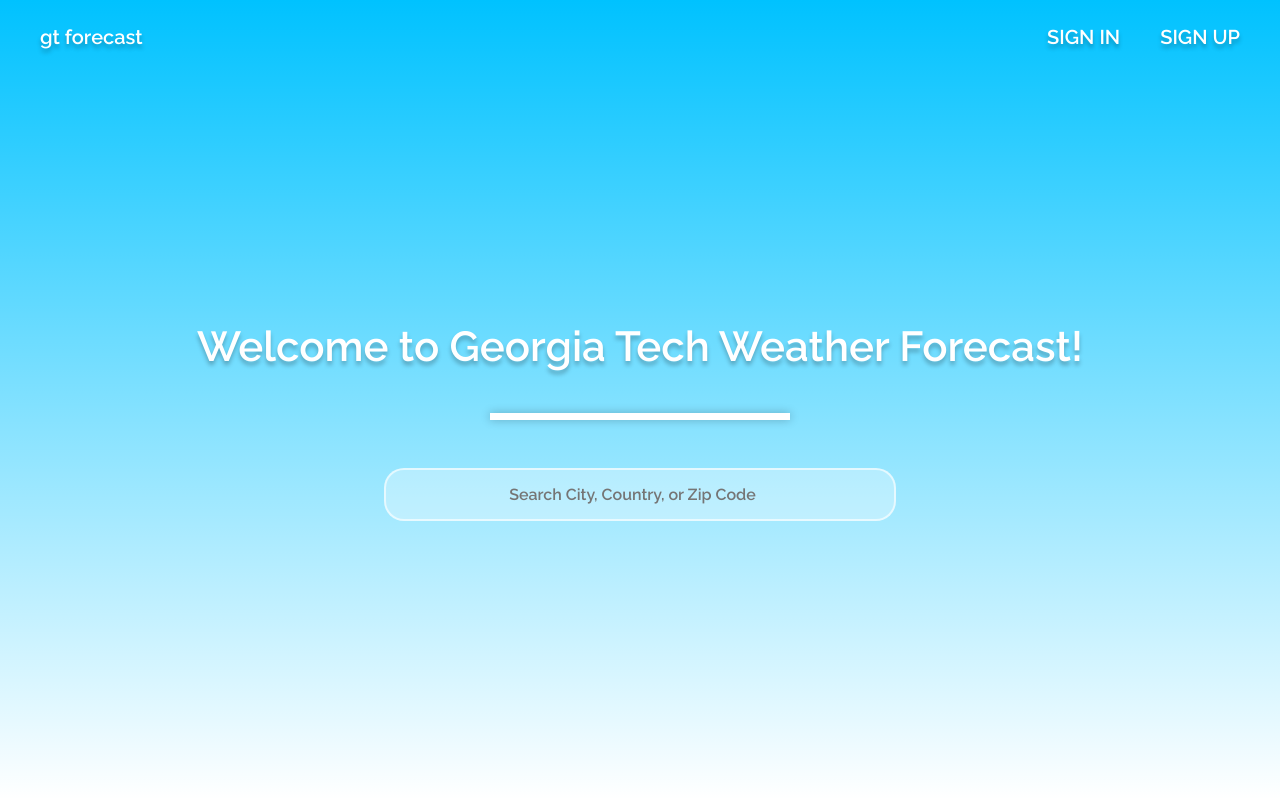
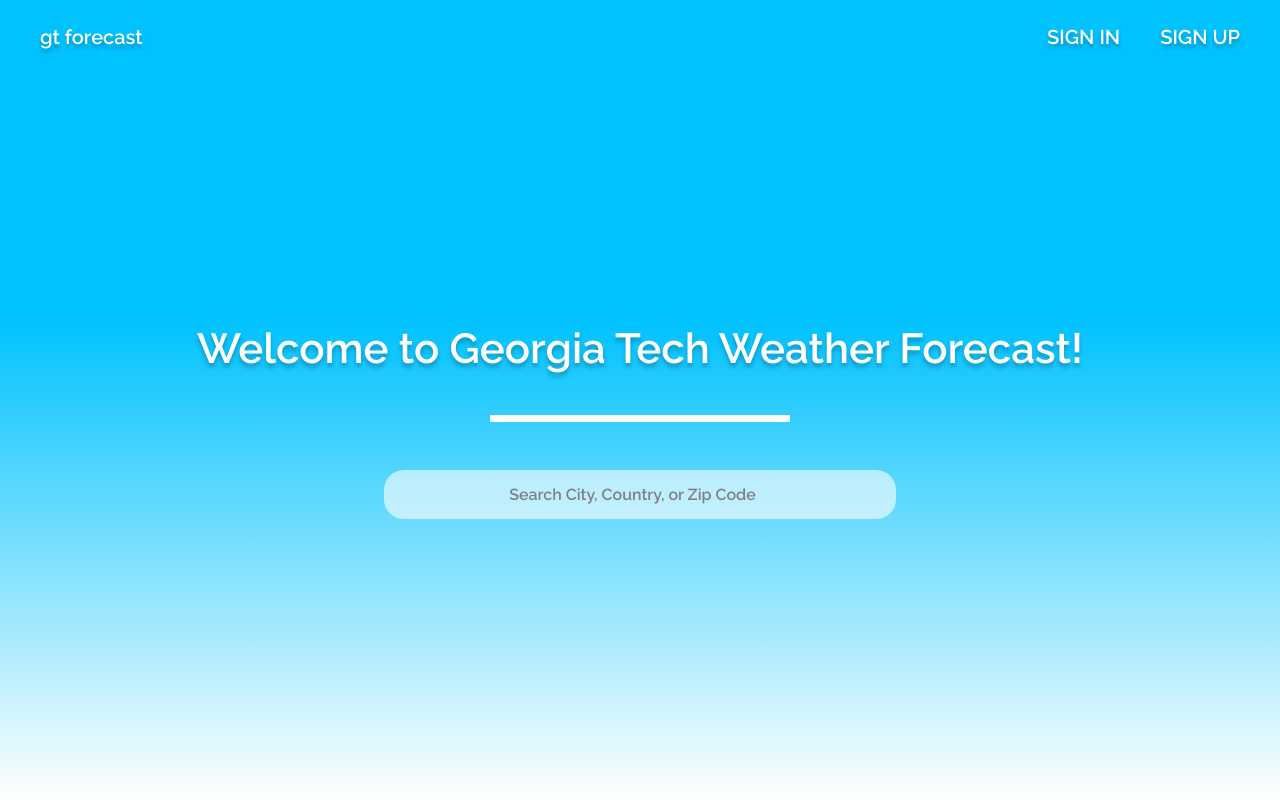
Before and after one commit to GTWeatherForcast/weather-client, a React (Create React App) app: page / in a window 1280 px wide. Built offline with nearby package versions, Linux system fonts and the light colour scheme; the HTML template or start-up script is replaced by a standard one.

Commit message:
No drop shadow test 2

```diff
--- a/src/components/inputs/SearchBar.module.css
+++ b/src/components/inputs/SearchBar.module.css
@@ -4,30 +4,32 @@
   font-family: Raleway;
   padding: 15px;
   border-radius: 20px;
-  border: 2px solid #FFFFFFA0;
+  /* border: 2px solid #FFFFFFA0; */
   /* box-shadow: inset rgba(0, 0, 0, 25%) 2px 2px 2px; */
-  /* border: none; */
+  /* outline: 2px solid gray; */
+  border: none;
   text-align: center;
   font-size: 1em;
   font-weight: 600;
   /* width: 512px; */
   width: 100%;
   /* background-color: rgba(255, 255, 255, 30%) */
-  background-color: rgba(255, 255, 255, 30%)
+  background-color: rgba(255, 255, 255, 60%)
 }
 
 .searchBar::placeholder {
-  /* color: #A3A3A3; */
-  /* color: gray; */
+  /* color: black; */
+  /* color: white; */
   opacity: 100%;
-  /* color: black; */
+  color: gray;
   /* opacity: 40%; */
 }
 
 .searchBar:focus {
-  /* outline: 2px solid var(--skyblue, #00C2FF); */
-  outline: none;
-  border-color: var(--skyblue);
+  outline: 2px solid #2e79bf;
+  /* outline: 2px solid var(--skyblue); */
+  /* outline: none; */
+  /* border-color: var(--skyblue); */
 }
 
 .searchBarDiv {
--- a/src/components/landing/Landing.module.css
+++ b/src/components/landing/Landing.module.css
@@ -11,7 +11,7 @@
 }
 
 #rectangle {
-    box-shadow: 0px 0px 10px rgba(0, 0, 0, 0.25);
+    /* box-shadow: 0px 0px 10px rgba(0, 0, 0, 0.25); */
     display: flex;
     justify-content: center;
     background-color: rgb(255, 255, 255);
@@ -41,7 +41,7 @@
     display: flex;
     justify-content: center;
     align-items: center;
-    box-shadow: 0px 0px 10px rgba(0, 0, 0, 0.25);
+    /* box-shadow: 0px 0px 10px rgba(0, 0, 0, 0.25); */
     background-color: rgb(255, 255, 255);
     width: 300px;
     height: 7px;
@@ -94,7 +94,7 @@
 /** Cards */
 
 .landingBody {
-    background-image: linear-gradient(180deg, #00C2FF 0%, rgba(74, 129, 180, 0.00) 100%);
+    background-image: linear-gradient(180deg, #00C2FF 40%, rgba(74, 129, 180, 0.00) 100%);
     color: white;
     height: 100vh;
     background-color: white;
```
